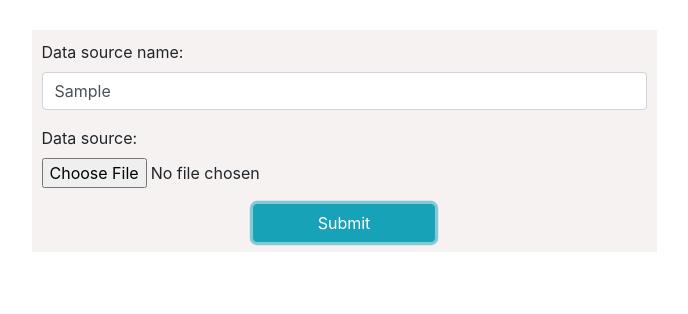
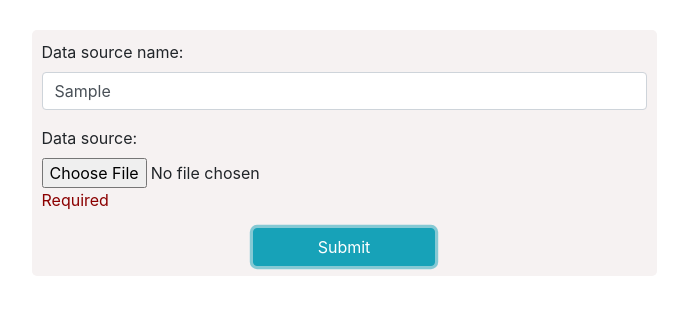
Before and after one commit to Volwerston/OnlineCharter.Client, a React (Create React App) app: page / in a window 1280 px wide. Both pictures are taken after typing "Sample" into the empty fields and a click on the button "Submit". Shown: the top 314 px of the page, without its empty margins (296-984 px from the left). Built offline with nearby package versions, Linux system fonts and the light colour scheme.

Commit message:
Added form validation

```diff
--- a/src/components/DataSourceCreateFormComponent.js
+++ b/src/components/DataSourceCreateFormComponent.js
@@ -2,6 +2,29 @@ import React from 'react';
 import { connect } from 'react-redux';
 import { Field, reduxForm } from 'redux-form'
 import FileInput from './FileInput'
+
+const renderField = ({
+    input,
+    type,
+    label,
+    placeholder,
+    id,
+    name,
+    meta: { touched, error, warning } }) => (
+        <div className="form-group">
+            <label htmlFor={id}>{label}:</label>
+            <input {...input}
+            placeholder={placeholder}
+            type={type}
+            className="form-control"
+            id={id}
+            name={name}/>
+            {touched && ((error && <span style={{color: 'darkred'}}>{error}</span>)
+            || (warning && <span style={{color: 'darkred'}}>{warning}</span>))}
+        </div>
+    )
+
+const required = value => value ? undefined : 'Required'
 
 class DataSourceCreateFormComponent extends React.Component {
     render() {
@@ -10,31 +33,29 @@ class DataSourceCreateFormComponent extends React.Component {
                 <div className="col-sm-3"></div>
                 <div className="col-sm-6">
                     <form style={{
-                        borderRadius: '10px solid #F6F2F2',
+                        borderRadius: '5px',
                         backgroundColor: '#F6F2F2',
                         padding: '10px',
-                        marginTop: '30px'}}
+                        marginTop: '30px'
+                    }}
                         onSubmit={this.props.handleSubmit(this.onSubmit)} >
-                        <div className="form-group">
-                            <label htmlFor="dataSourceName">Data source name:</label>
                         <Field
                             name="dataSourceName"
                             id="dataSourceName"
-                                component="input"
+                            component={renderField}
                             type="text"
                             placeholder="Name"
-                                className="form-control" />
-                        </div>
-                        <div className="form-group">
-                            <label htmlFor="dataSource">Data source:</label>
-                            <br />
+                            className="form-control"
+                            label="Data source name"
+                            validate={[required]} />
                         <Field
                             name="dataSource"
                             id="dataSource"
                             component={FileInput}
                             type="file"
-                                placeholder="Select Data Source" />
-                        </div>
+                            placeholder="Select Data Source"
+                            label="Data source"
+                            validate={[required]} />
                         <div className="row">
                             <div className="col-sm-4">
                             </div>
@@ -48,13 +69,13 @@ class DataSourceCreateFormComponent extends React.Component {
         );
     }
 
-    onSubmit = (values) => {
+    onSubmit = values => {
         console.log(values);
     }
 }
 
 var createReduxForm = reduxForm({
-    form: 'createDataSource'
+    form: 'createDataSource',
 })(DataSourceCreateFormComponent)
 
 export default connect(null)(createReduxForm)
--- a/src/components/FileInput.js
+++ b/src/components/FileInput.js
@@ -4,18 +4,28 @@ const adaptFileEventToValue = delegate => e => delegate(e.target.files[0]);
 
 const FileInput = ({
   input: { value: omitValue, onChange, onBlur, ...inputProps },
-  meta: omitMeta,
+  label,
+  id,
+  meta: { touched, error, warning },
   ...props
 }) => {
   return (
+    <div className="form-group">
+      <label htmlFor={id}>{label}:</label>
+      <br/>
       <input
         onChange={adaptFileEventToValue(onChange)}
         onBlur={adaptFileEventToValue(onBlur)}
         type="file"
+        id={id}
         {...props.input}
         {...props}
       />
+      <br/>
+      {touched && ((error && <span style={{color: 'darkred'}}>{error}</span>)
+            || (warning && <span style={{color: 'darkred'}}>{warning}</span>))}
+    </div>
   );
 };
 
-export default  FileInput;
+export default FileInput;
```
Lines whose indentation alone changed are shown as unchanged.
